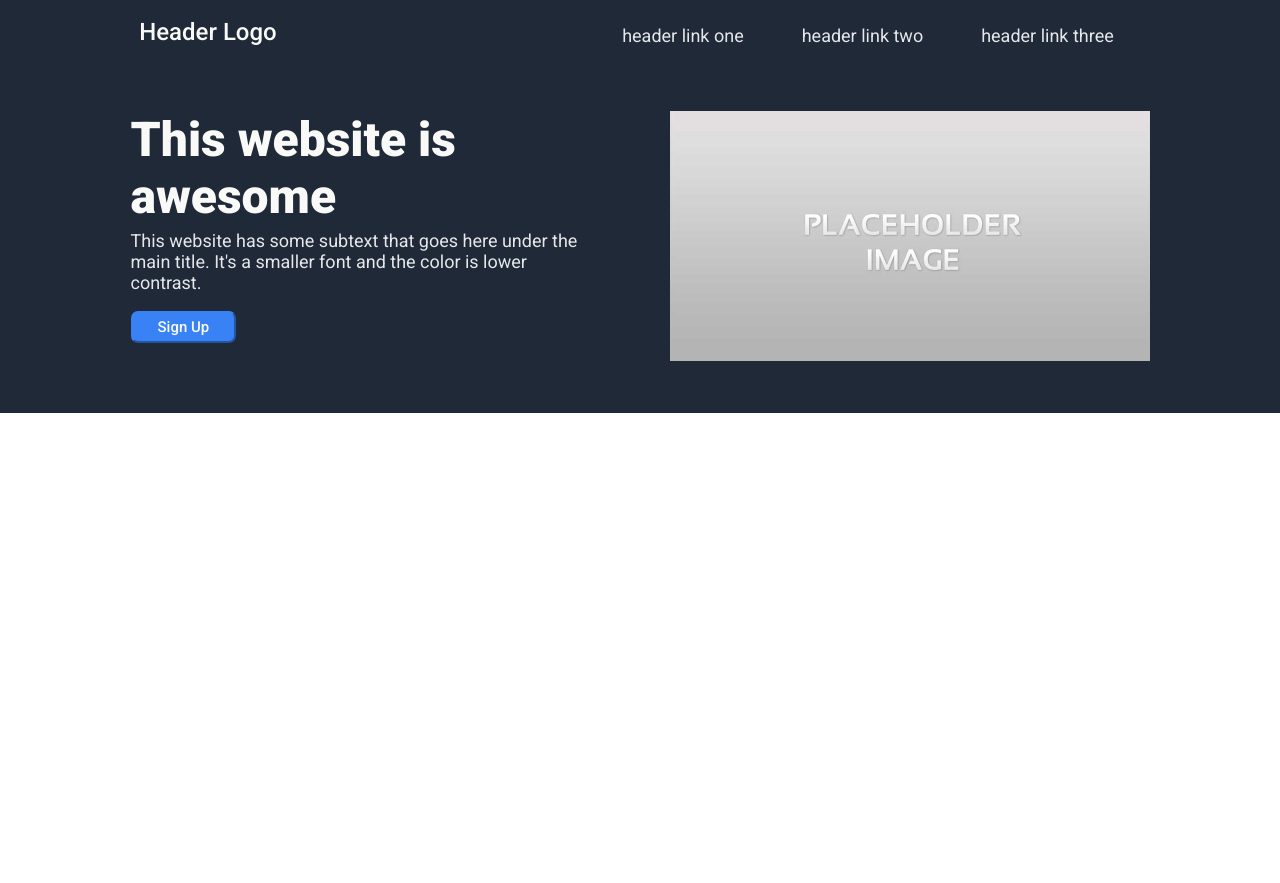
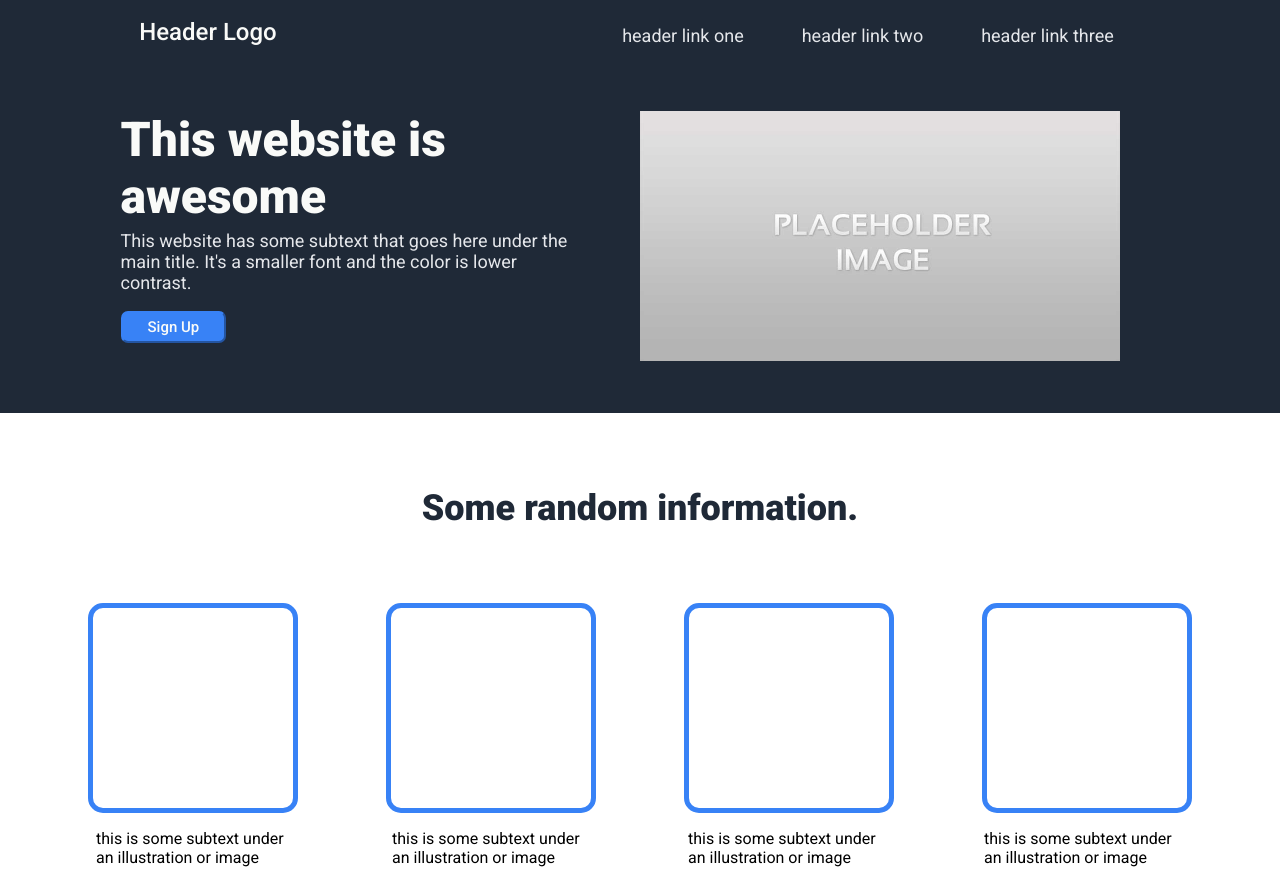
Before and after one commit to thegraydev/odin-landing-page, a plain HTML site: page index.html in a window 1280 px wide. Before the commit the page ends 800 px from the top, so only its background shows below. Drawn offline with Linux system fonts and the light colour scheme.

Commit message:
Update index.html and style.css

```diff
--- a/index.html
+++ b/index.html
@@ -33,6 +33,21 @@
         </div>
     </div>
     <div class="mid" id="mid">
+        <div class="mid-container">
+            <h1 class="h1-mid">Some random information.</h1>
+        </div>
+        <div class="box-container">
+            <div class="box1"></div>
+            <div class="box2"></div>
+            <div class="box3"></div>
+            <div class="box4"></div>
+        </div>
+        <div class="text-container">
+            <p class="text1">this is some subtext under an illustration or image</p>
+            <p class="text2">this is some subtext under an illustration or image</p>
+            <p class="text3">this is some subtext under an illustration or image</p>
+            <p class="text4">this is some subtext under an illustration or image</p>
+        </div>
 
         <div class="call" id="call"></div>
     </div>
--- a/style.css
+++ b/style.css
@@ -76,22 +76,14 @@ body {
 
 .hero-left {
     max-width: 470px;
-
+    padding-bottom: 15px;
 }
 
-/*.hero-right {
+.hero-right {
     flex: 1;
-    max-width: 600px;
-    padding-right: 100px;
+    max-width: 510px;
+    padding-right: 10px;
 }
-
-/*.hero-left {
-    display: flex;
-    flex-direction: column;
-    align-items: flex-start;
-    max-width: 100%;
-    flex-wrap: wrap;
-}*/
 
 .h1-hero {
     font-size: 48px;
@@ -115,3 +107,49 @@ button {
     font-weight: 500;
     border-color: #3882f6;
 }
+
+.mid-container {
+    display: flex;
+    justify-content: center;
+    flex-wrap: wrap;
+}
+
+.h1-mid {
+    font-size: 36px;
+    font-weight: 900;
+    color: #1f2937;
+    padding-top: 50px;
+    padding-bottom: 50px;
+}
+
+.box-container {
+    display: flex;
+    justify-content: space-evenly;
+    align-items: center;
+    flex-wrap: wrap;
+}
+
+.box1,
+.box2,
+.box3,
+.box4 {
+    border: solid 5px #3882f6;
+    width: 200px;
+    height: 200px;
+    border-radius: 15px;
+}
+
+
+.text-container {
+    display: flex;
+    justify-content: space-evenly;
+    align-items: center;
+    flex-wrap: wrap;
+}
+
+.text1,
+.text2,
+.text3,
+.text4 {
+    max-width: 200px;
+}
```
